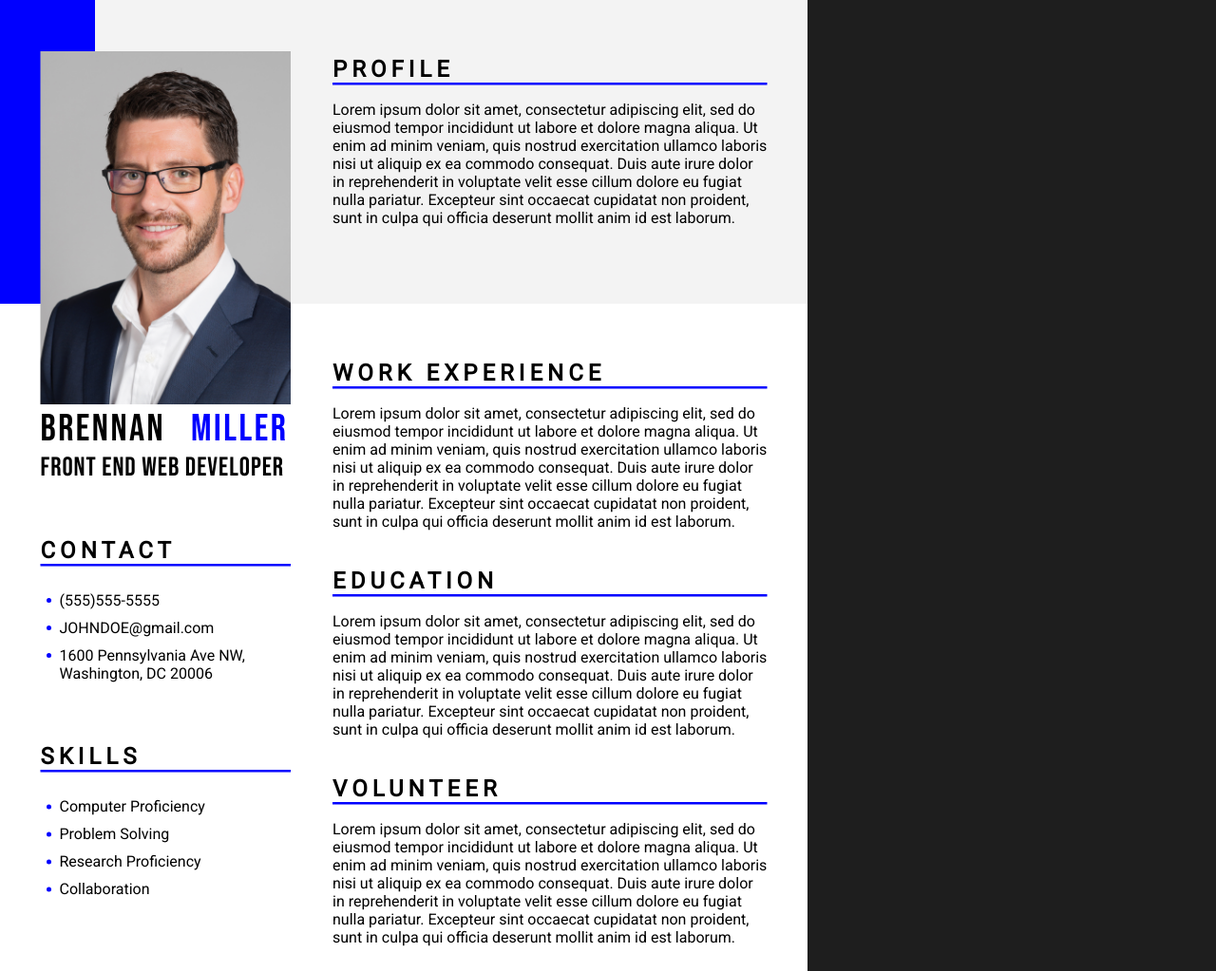
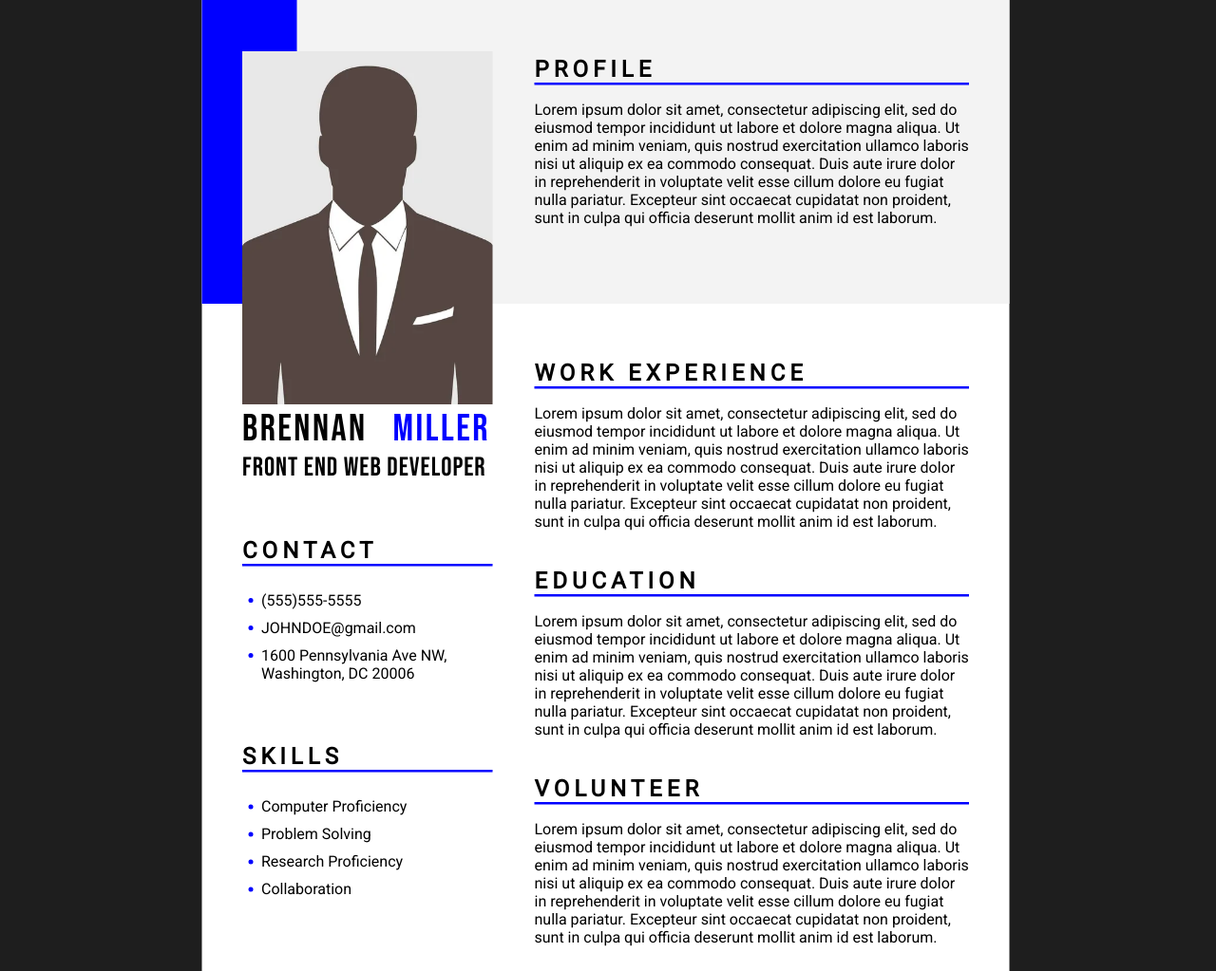
Before and after one commit to brennanmilleraz/Resume, a plain HTML site: page index.html in a window 1280 px wide. Shown: the top 1023 px of the page at 95% size. Drawn offline with Linux system fonts and the light colour scheme.

Commit message:
format update

```diff
--- a/index.html
+++ b/index.html
@@ -11,7 +11,7 @@
     <div class="container">
         <div class="left">
             <div class="headshot">
-                <img src="example headshot.png" alt="">
+                <img src="example headshot.jpg" alt="">
             </div>
             <span>BRENNAN</span>
             <span class="blue">MILLER</span>
--- a/stylesheet.css
+++ b/stylesheet.css
@@ -2,7 +2,7 @@
 @import url(https://fonts.googleapis.com/css2?family=Bebas+Neue&family=Inter:wght@600&display=swap);
 html body {
     background-color: rgb(30, 30, 30);
-    overflow-x: visible;
+    overflow-x: hidden;
     margin: 0;
     display: inline-flex;
     height: 20px;
@@ -24,9 +24,8 @@ p {
     height: 2400px;
     background-color: white;
     transform: scale(50%);
-    transform-origin: top left;
+    transform-origin: 25% 0px;
     margin: auto;
-    padding-bottom: solid blue 100px;
 }
 .headshot img {
     object-fit: cover;
@@ -85,6 +84,7 @@ li::marker {
 @media print {
     .container {
         transform: scale(65%);
+        transform-origin: top left;
     }
     html body {
         height: 0;
```
Also changed, not shown: example headshot.jpg (added), example headshot.png (deleted).
